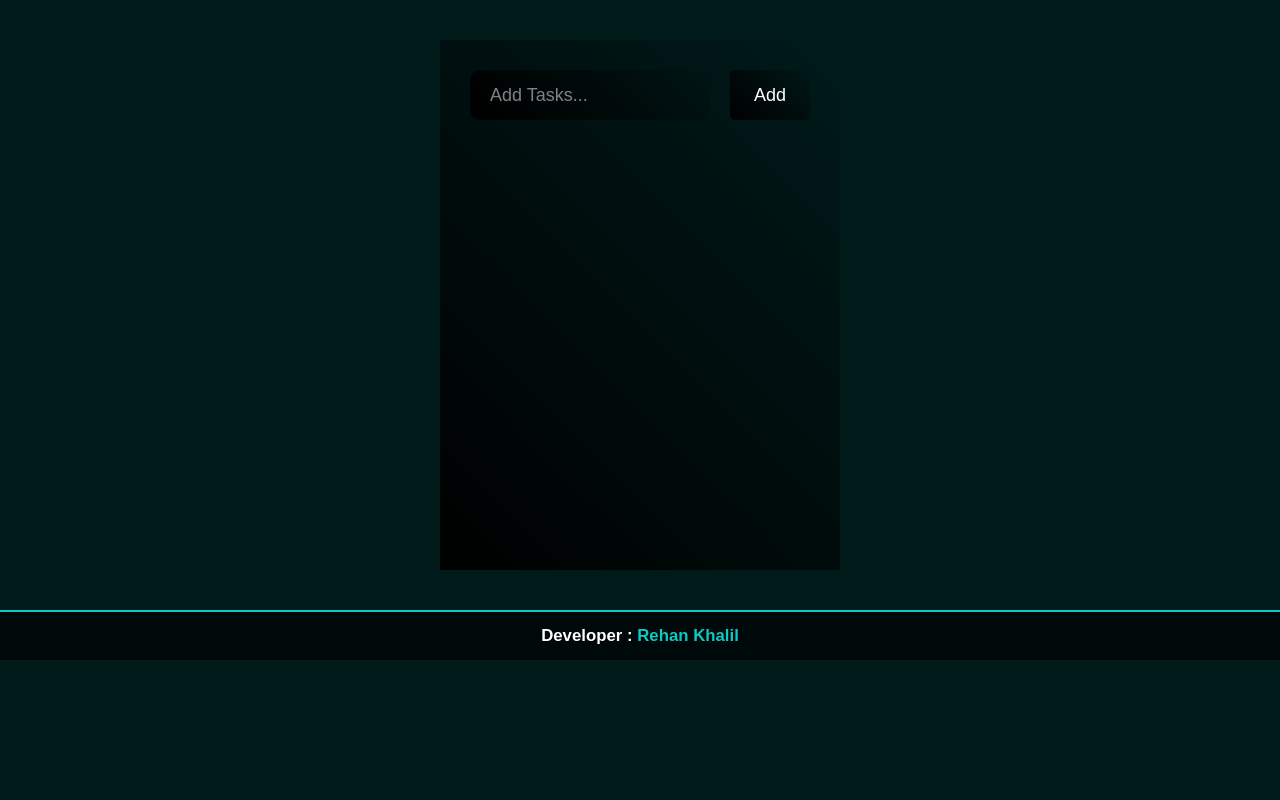
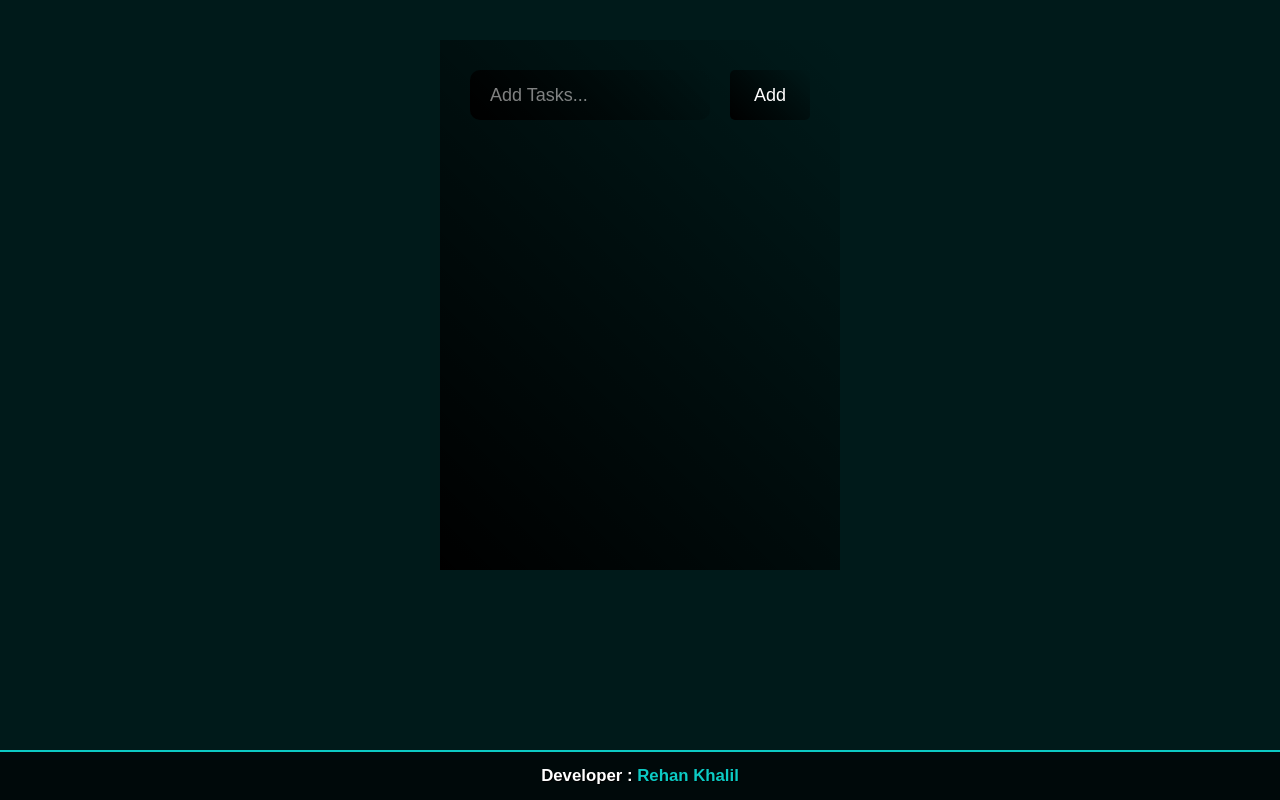
Before and after one commit to Rehankhalil462/Todo-React-App, a React (Create React App) app: page / in a window 1280 px wide. Built offline with nearby package versions, Linux system fonts and the light colour scheme; the HTML template or start-up script is replaced by a standard one.

Commit message:
fixed footer

```diff
--- a/src/App.jsx
+++ b/src/App.jsx
@@ -15,14 +15,14 @@ const App = () => {
 
   // this is where persistance is done in local storage .....
   useEffect(() => {
-    const data = localStorage.getItem('itemlist');
+    const data = localStorage.getItem('to-doslist');
     if (data) {
       setItems(JSON.parse(data));
     }
   }, []);
 
   useEffect(() => {
-    localStorage.setItem('itemlist', JSON.stringify(items));
+    localStorage.setItem('todoslist', JSON.stringify(items));
   });
 
   const handleInput = (e) => {
--- a/src/Footer/footer.css
+++ b/src/Footer/footer.css
@@ -9,6 +9,9 @@
   align-items: center;
   justify-content: space-evenly;
   width: 100%;
+  position: fixed;
+  left: 0;
+  bottom: 0;
 }
 
 .footer-container h2 {
```
Also changed, not shown: 1 other file (tests, documents, lock files or other folders).
